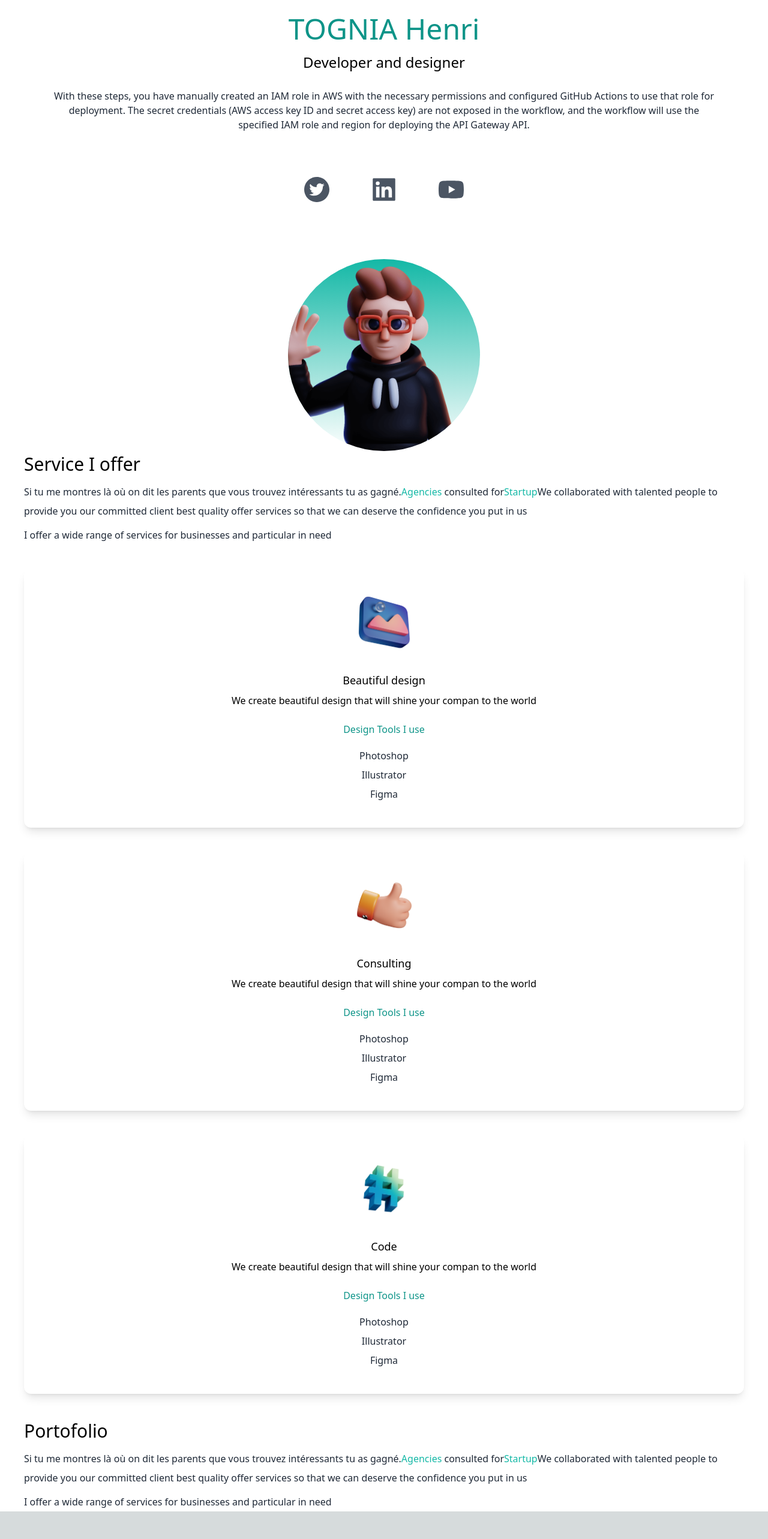
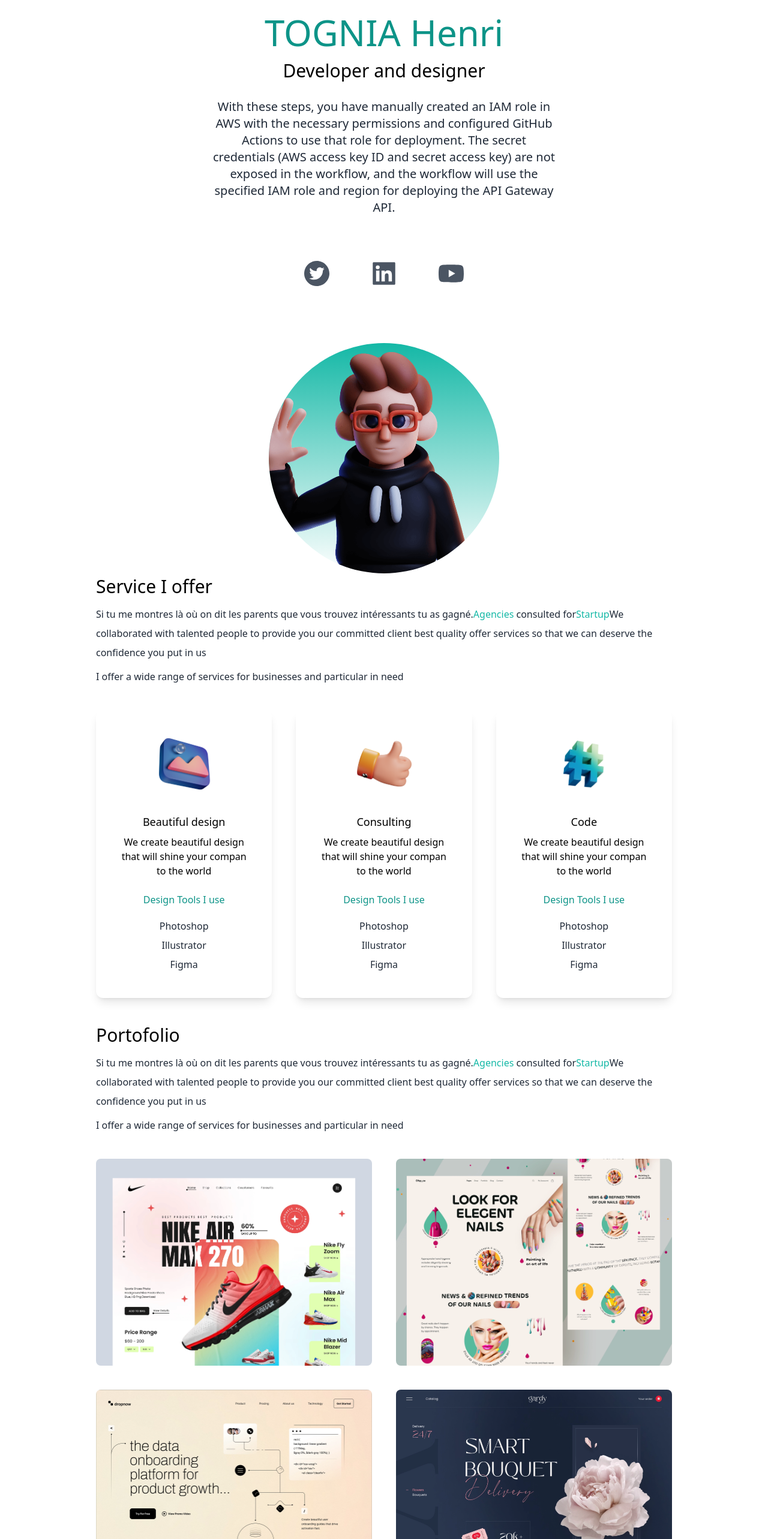
Before and after one commit to tognia/react-portofolio, a Next.js app: page / in a window 1280 px wide. Shown: the part 180-2746 px from the top of the page at 60% size. Before the commit the page ends 2700 px from the top, so only its background shows below. Built offline with nearby package versions, Linux system fonts and the light colour scheme.

Commit message:
end Tuto

```diff
--- a/pages/index.js
+++ b/pages/index.js
@@ -10,31 +10,40 @@
 import design from "../public/design.png";
 import code from "../public/code.png";
 import consulting from "../public/consulting.png";
+import web1 from "../public/web1.png";
+import web2 from "../public/web2.png";
+import web3 from "../public/web3.png";
+import web4 from  "../public/web4.png";
+import web5 from "../public/web5.png";
+import web6 from "../public/web6.png";
+import { useState } from 'react';
 
 export default function Home() {
+  const [darkMode, setDarkMode] = useState(false);
+
   return (
-    <>
+    <div className={darkMode? 'dark': ''} >
       <Head>
         <title>Tognia Henri Portofolio</title>
         <meta name="description" content="Generated by create next app" />
         <meta name="viewport" content="width=device-width, initial-scale=1" />
         <link rel="icon" href="/favicon.ico" />
       </Head>
-      <main className="bg-white px-10">
+      <main className="bg-white px-10 md:px-20 lg:px-40 dark:bg-gray-900">
         <section className="min-h-screen">
           <nav className="py-10 mb-12 flex justify-between">
           <h1 className='text-xl font-burtons'>Developed By TNH</h1>
           <ul className='flex items-center'>
             <li>
-              <BsFillMoonStarsFill className='cursor-pointer text-2xl'/>
+              <BsFillMoonStarsFill onClick={()=>{setDarkMode(!darkMode)}} className='cursor-pointer text-2xl'/>
             </li>
             <li><a className= 'bg-gradient-to-r from-cyan-500 to-teal-500 text-white px-4 py-2 rounded-md ml-8' href='#'>Resume</a></li>
           </ul>
           </nav>
           <div className='text-center p-10'>
-            <h2 className='text-5xl py-2 text-teal-600 font-medium'>TOGNIA Henri</h2>
-            <h3 className='text-2xl py-2'>Developer and designer</h3>
-            <p className='text-md py-5 text-gray-800'>
+            <h2 className='text-5xl py-2 text-teal-600 font-medium md:text-6xl'>TOGNIA Henri</h2>
+            <h3 className='text-2xl py-2 md:text-3xl'>Developer and designer</h3>
+            <p className='text-md py-5 text-gray-800 md:text-xl max-w-xl mx-auto'>
             With these steps, you have manually created an IAM role in AWS with the necessary permissions and configured
             GitHub Actions to use that role for deployment. The secret credentials (AWS access key ID and secret access key)
             are not exposed in the workflow, and the workflow will use the specified IAM role and region for deploying the API Gateway API.
@@ -45,7 +54,8 @@
               <AiFillLinkedin />
               <AiFillYoutube />
           </div>
-          <div className='relative mx-auto bg-gradient-to-b from-teal-500 rounded-full w-80 h-80 mt-20 overflow-hidden'>
+          <div className='relative mx-auto bg-gradient-to-b from-teal-500
+                          rounded-full w-80 h-80 mt-20 overflow-hidden md:h-96 md:w-96'>
               <Image src={deved} layout='fill' objectFit='cover'  />
           </div>
         </section>
@@ -68,7 +78,7 @@
               I offer a wide range of services for businesses and particular in need
             </p>
           </div>
-          <div>
+          <div className='lg:flex gap-10'>
             <div className='text-center shadow-lg p-10 rounded-xl my-10'>
                   <Image className='relative mx-auto' src={design} width={100} height={100}  />
                   <h3 className='text-lg font-medium pt-8 pb'>Beautiful design</h3>
@@ -116,8 +126,28 @@
               I offer a wide range of services for businesses and particular in need
             </p>
           </div>
+          <div className='flex flex-col gap-10 py-10 lg:flex-row lg:flex-wrap'>
+            <div className='basis-1/3 flex-1'>
+              <Image src={web1} className='rounded-lg object-cover' width={'100%'} height={'100%'} layout='responsive' />
+            </div>
+            <div className='basis-1/3 flex-1'>
+              <Image src={web2} className='rounded-lg object-cover' width={'100%'} height={'100%'} layout='responsive' />
+            </div>
+            <div className='basis-1/3 flex-1'>
+              <Image src={web3} className='rounded-lg object-cover' width={'100%'} height={'100%'} layout='responsive' />
+            </div>
+            <div className='basis-1/3 flex-1'>
+              <Image src={web4} className='rounded-lg object-cover' width={'100%'} height={'100%'} layout='responsive' />
+            </div>
+            <div className='basis-1/3 flex-1'>
+              <Image src={web5} className='rounded-lg object-cover' width={'100%'} height={'100%'} layout='responsive' />
+            </div>
+            <div className='basis-1/3 flex-1'>
+              <Image src={web6} className='rounded-lg object-cover' width={'100%'} height={'100%'} layout='responsive' />
+            </div>
+          </div>
         </section>
       </main>
-    </>
+    </div>
   )
 }
--- a/tailwind.config.js
+++ b/tailwind.config.js
@@ -1,5 +1,6 @@
 /** @type {import('tailwindcss').Config} */
 module.exports = {
+  darkMode:"class",
   content: [
     "./app/**/*.{js,ts,jsx,tsx,mdx}",
     "./pages/**/*.{js,ts,jsx,tsx,mdx}",
```
